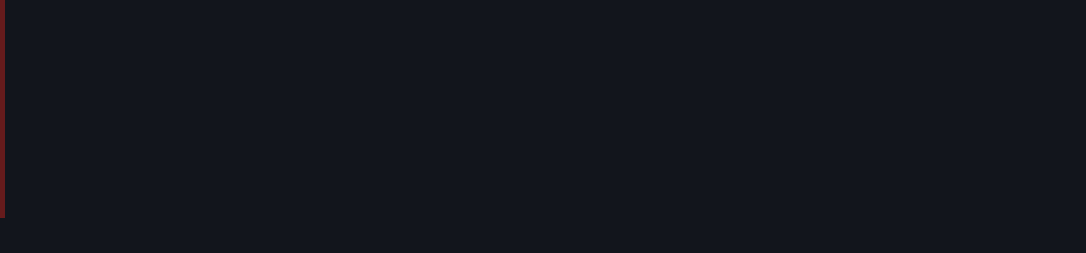
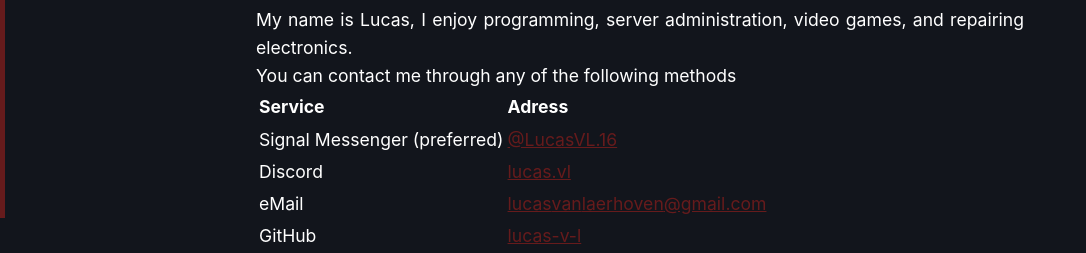
Before and after one commit to Lucas-V-L/lucasvl.nl, a Flask app: page /plain/about in a window 1280 px wide. Shown: the part 582-835 px from the top of the page, without its empty margins (0-1086 px from the left). Before the commit the page ends 800 px from the top, so only its background shows below. Run offline with Flask 3, Linux system fonts and the light colour scheme.

Commit message:
about page

```diff
--- a/templates/index.html
+++ b/templates/index.html
@@ -4,6 +4,7 @@
     <meta charset="UTF-8">
     <meta name="viewport" content="width=device-width, initial-scale=1.0">
     <meta http-equiv="X-UA-Compatible" content="ie=edge">
+    <meta name="darkreader-lock">
     <title>LucasVL.nl</title>
     <link rel="stylesheet" href="/static/style.css">
     <link rel="icon" type="image/x-icon" href="/static/img/favicon.png">
--- a/templates/pages/aboutpage.html
+++ b/templates/pages/aboutpage.html
@@ -1,4 +1,32 @@
-Hello! I am Lucas.
-this is a test of the template rendering
-test123
-making this scroll is too much of a pain in the ass look to the lorem ipsum text on home for that
+<div class="autoresize banner">
+	<video style="width: 100%;" autoplay loop muted playsinline>
+		<source src="/static/video/about.webm" type="video/webm">
+	</video>
+</div>
+<div class="autoresize">
+	<h2>About Me</h2>
+</div>
+<p>My name is Lucas, I enjoy programming, server administration, video games, and repairing electronics.</p>
+<p>You can contact me through any of the following methods</p>
+<table>
+	<tr>
+		<th class="contactMethod">Service</th>
+		<th>Adress</th>
+	</tr>
+	<tr>
+		<td>Signal Messenger (preferred)</td>
+		<td><a href="https://signal.me/#eu/pPHCl_eedv9QsY7BBQsSA0oFYepTUDpyRW8XM06kMXDHRS6-LbVOEITFg5Lw008Q">@LucasVL.16</a></td>
+	</tr>
+	<tr>
+		<td>Discord</td>
+		<td><a href="https://discordapp.com/users/563812224402063360">lucas.vl</a></td>
+	</tr>
+	<tr>
+		<td>eMail</td>
+		<td><a href="mailto:lucasvanlaerhoven@gmail.com">lucas<wbr>van<wbr>laerhoven<wbr>@gmail.com</a></td>
+	</tr>
+	<tr>
+		<td>GitHub</td>
+		<td><a href="https://github.com/lucas-v-l/">lucas-v-l</a></td>
+	</tr>
+</table>
```
Also changed, not shown: static/style.css (+25 -0 lines), 1 other file.
